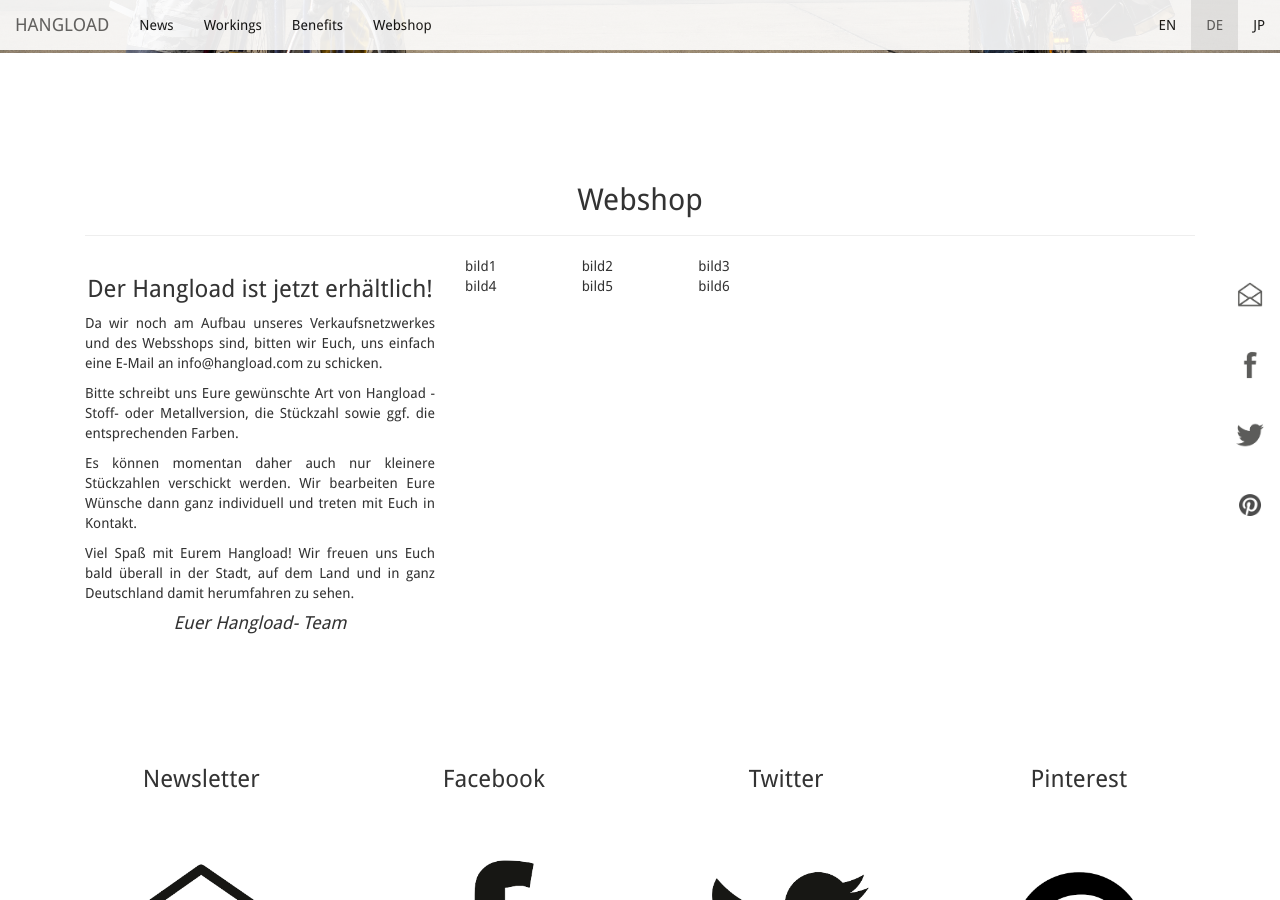
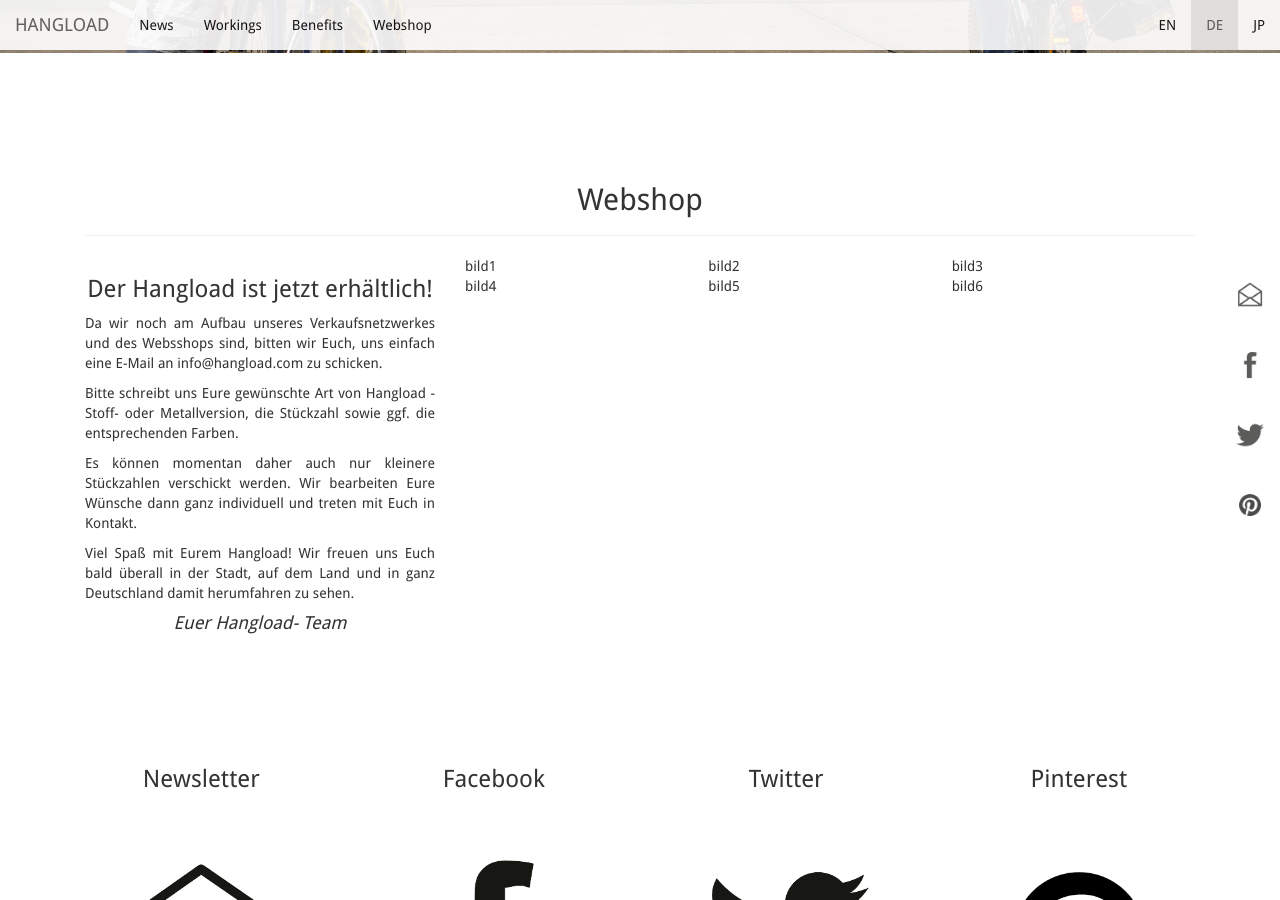
Before and after one commit to bodokaiser/hangload.com, a Jekyll site: the page built from de/index.html, in a window 1280 px wide and 900 px high, scrolled down 3975 px. Built offline with Jekyll 4.4.1, drawn with Linux system fonts in a browser that asks for light colours; nearby versions of some CDN libraries; library files that are not in the unit come from our copies; Markdown is read by kramdown in place of the engine named in the settings.

Commit message:
Update index.html

```diff
--- a/de/index.html
+++ b/de/index.html
@@ -202,7 +202,7 @@
         <em>Euer Hangload- Team </em>
       </p>
     </div>
-    <div class="col-xs-10 col-xs-offset-1 col-sm-6 col-sm-offset-0 col-md-4">
+    <div class="col-xs-12 col-md-8">
       <table width="100%">
         <tr>
           <td>bild1</td>
```
